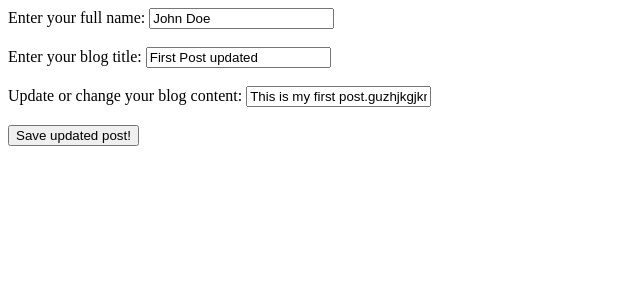
After one commit to Airdinsh-Ai/masterblog, a Flask app: page /update/1 in a window 1280 px wide. The commit adds this page. Shown: the top 300 px of the page, without its empty margins (0-640 px from the left). Run offline with Flask 3, Linux system fonts and the light colour scheme.

Commit message:
Schritt 006/007: Update-Route mit vorausgefuelltem

```diff
--- a/app.py
+++ b/app.py
@@ -62,5 +62,37 @@ def delete_post(post_id):
         json.dump(blog_posts, file)
 
 
+def fetch_post_by_id(post_id):
+    blog_posts = load_posts()
+    for post in blog_posts:
+        if post["id"] == post_id:
+            return post
+    return None
+
+
+@app.route("/update/<int:post_id>", methods=["GET", "POST"])
+def update(post_id):
+    post = fetch_post_by_id(post_id)
+    if post is None:
+        return "Post not found", 404
+
+    if request.method == "POST":
+        post["author"] = request.form["author"]
+        post["title"] = request.form["title"]
+        post["content"] = request.form["content"]
+
+        blog_posts = load_posts()
+        for index, p in enumerate(blog_posts):
+            if p["id"] == post_id:
+                blog_posts[index] = post
+
+        with open("blog_posts.json", "w") as file:
+            json.dump(blog_posts, file)
+
+        return redirect(url_for("index"))
+
+    return render_template("update.html", post=post)
+
+
 if __name__ == "__main__":
     app.run(host="0.0.0.0", port=5000, debug=True)
--- a/blog_posts.json
+++ b/blog_posts.json
@@ -1 +1 @@
-[{"id": 1, "author": "John Doe", "title": "First Post", "content": "This is my first post."}, {"id": 2, "author": "Jane Doe", "title": "Second Post", "content": "This is another post."}, {"id": 4, "author": "Erdinc Arslan", "title": "New Post after Bugfix", "content": "So, da haben wir unseren ersten Eintrag \u00fcber das Formular"}]
+[{"id": 1, "author": "John Doe", "title": "First Post updated", "content": "This is my first post.guzhjkgjkmfgk,fghmfghm"}, {"id": 2, "author": "Jane Doe", "title": "Second Post", "content": "This is another post."}, {"id": 4, "author": "Erdinc Arslan", "title": "New Post after Bugfix", "content": "So, da haben wir unseren ersten Eintrag \u00fcber das Formular"}]
--- a/templates/index.html
+++ b/templates/index.html
@@ -15,6 +15,7 @@
     <p><em>Written by {{ post.author }}</em></p>
     <p>{{ post.content }}</p>
     <a href="{{ url_for('delete', post_id=post.id) }}">Delete</a>
+    <a href="{{ url_for('update', post_id=post.id) }}">Edit/Update</a>
 </div>
 {% endfor %}
 </body>
--- /dev/null
+++ b/templates/update.html
@@ -0,0 +1,35 @@
+<!DOCTYPE html>
+<html lang="en">
+<head>
+    <meta charset="UTF-8">
+    <title>Update Post</title>
+</head>
+<body>
+<form action="{{ url_for('update', post_id=post.id) }}"
+      method="POST">
+    <div class="form-example">
+        <label for="author">Enter your full name: </label>
+        <input type="text" name="author" id="author" value="{{
+  post.author }}" required/>
+    </div>
+    <br>
+    <div class="form-example">
+        <label for="title">Enter your blog title: </label>
+        <input type="text" name="title" id="title" value="{{
+  post.title }}" required/>
+    </div>
+    <br>
+    <div class="form-example">
+        <label for="content">Update or change your blog content:
+        </label>
+        <input type="text" name="content" id="content" value="{{
+  post.content }}" required/>
+    </div>
+    <br>
+    <div class="form-example">
+        <input type="submit" value="Save updated post!"/>
+    </div>
+</form>
+
+</body>
+</html>
```
